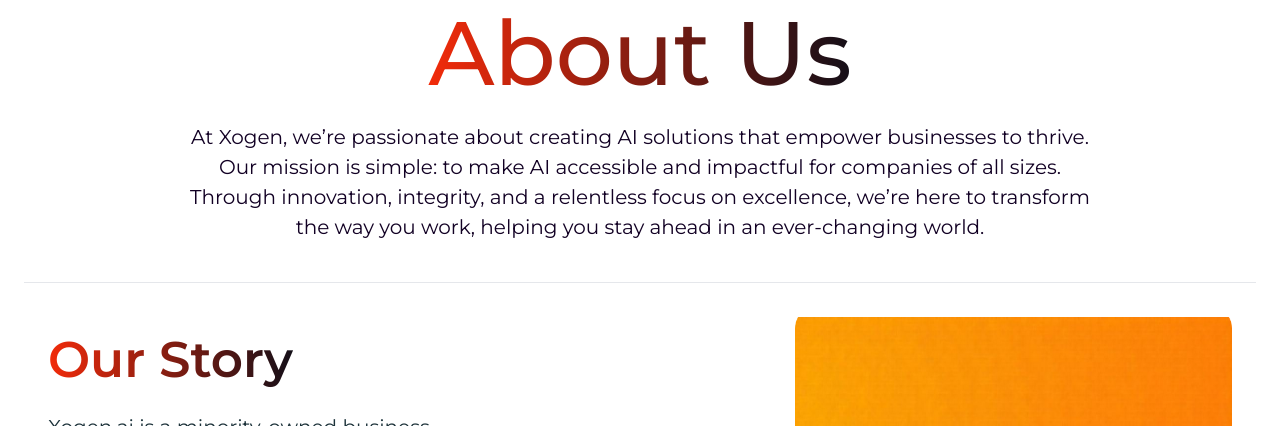
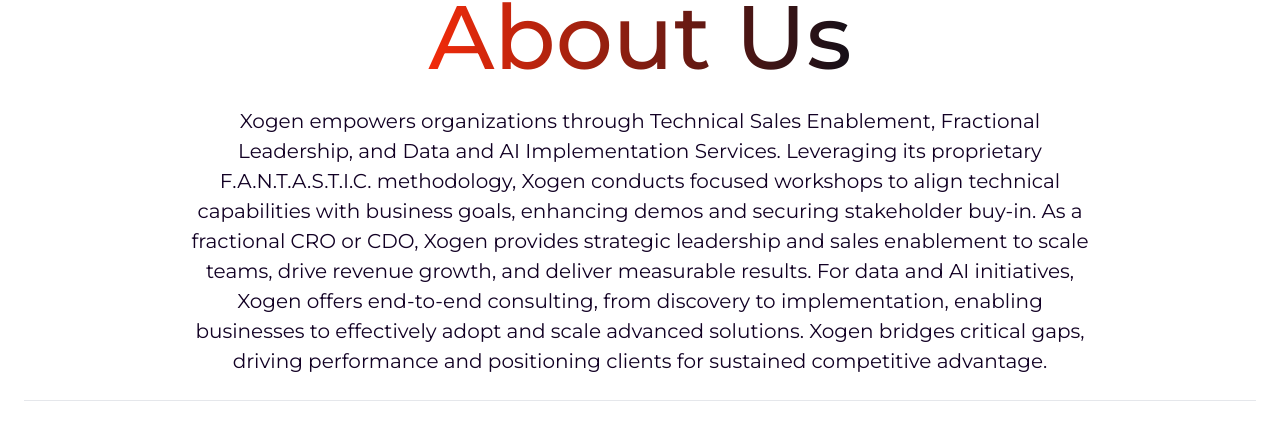
Before and after one commit to teslasdev/xogen, a React (Vite) app: page /about in a window 1280 px wide. Shown: the part 212-638 px from the top of the page. Built offline with nearby package versions, Linux system fonts and the light colour scheme; a web font is replaced by a local one.

Commit message:
pushed updated

```diff
--- a/src/pages/About.jsx
+++ b/src/pages/About.jsx
@@ -29,12 +29,9 @@
           </h3>
 
           <p className="font-[400] text-[#120024] lg:text-[20px] text-[18px] mt-4">
-            At Xogen, we’re passionate about creating AI solutions that empower
-            businesses to thrive. Our mission is simple: to make AI accessible
-            and impactful for companies of all sizes. Through innovation,
-            integrity, and a relentless focus on excellence, we’re here to
-            transform the way you work, helping you stay ahead in an
-            ever-changing world.
+          Xogen empowers organizations through Technical Sales Enablement, Fractional Leadership, and Data and AI Implementation Services. Leveraging its proprietary F.A.N.T.A.S.T.I.C. methodology, Xogen conducts focused workshops to align technical capabilities with business goals, enhancing demos and securing stakeholder buy-in.
+As a fractional CRO or CDO, Xogen provides strategic leadership and sales enablement to scale teams, drive revenue growth, and deliver measurable results.
+For data and AI initiatives, Xogen offers end-to-end consulting, from discovery to implementation, enabling businesses to effectively adopt and scale advanced solutions. Xogen bridges critical gaps, driving performance and positioning clients for sustained competitive advantage.
           </p>
         </div>
       </div>
--- a/src/pages/Home.jsx
+++ b/src/pages/Home.jsx
@@ -20,17 +20,15 @@
           className="rounded-[10px] mt-6 md:mt-0 lg:w-[530px]"
         />
         <div className="lg:w-[800px] flex flex-col justify-center items-start">
-          <h3 className="lg:text-[50px] md:text-[40px] text-[20px] font-[700]" data-aos="slide-up">
-            Leading AI Enablement and consulting Solutions for{" "}
+          <h3 className="lg:text-[40px] md:text-[30px] text-[20px] font-[700]" data-aos="slide-up">
+            Leading AI Enablement and Consulting Solutions for{" "}
             <span className="bg-gradient-to-r from-[#f22b0a] to-[#140F18] bg-clip-text text-transparent">
               Exceptional Results
             </span>
           </h3>
 
           <p className="font-[400] text-[#120024] mt-4 lg:text-[18px] text-[14px]" data-aos="fade-left">
-            Xogen delivers world-class AI services to transform your business.
-            From automation to insights, our cutting-edge technology drives
-            innovation and growth like never before.
+          Xogen delivers world-class technical sales enablement and fractional CRO and CDO consulting services to accelerate, transform and improve sales and close velocity rates for SaaS companies.
           </p>
           <div className="lg:w-[302.73px] px-4 mt-6 bg-[#f22b0a] lg:text-[18px] text-[14px] lg:h-[74px] h-[50px] rounded-[5.91px]">
             <PrimaryButton label={"Request a Demo now"} />
```
